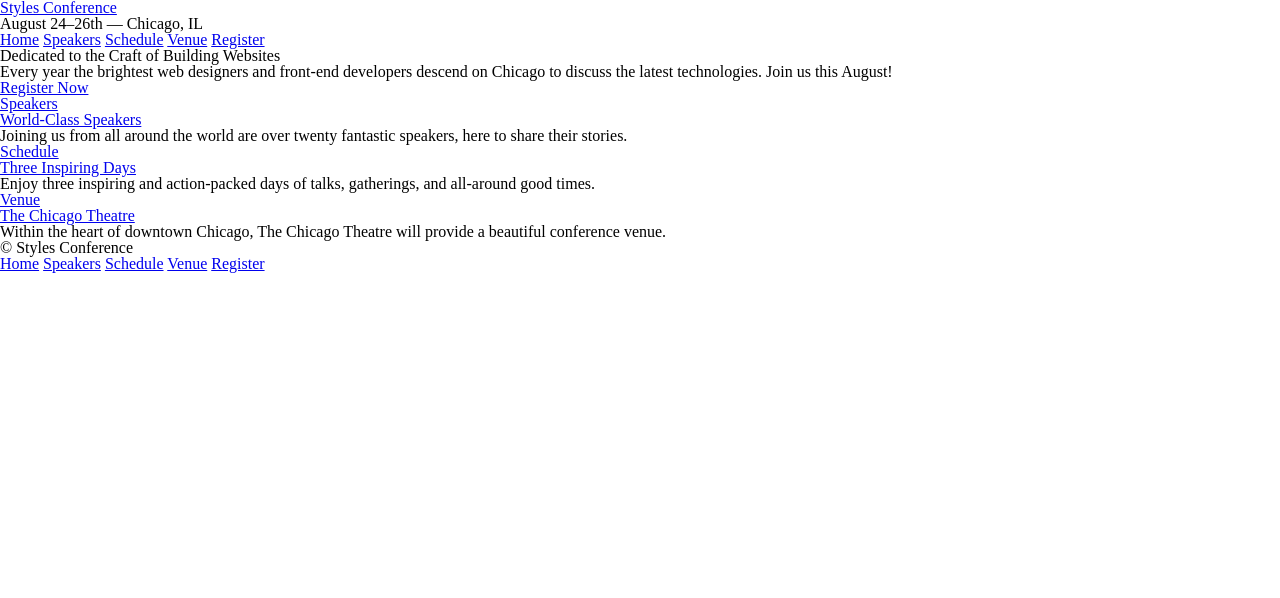
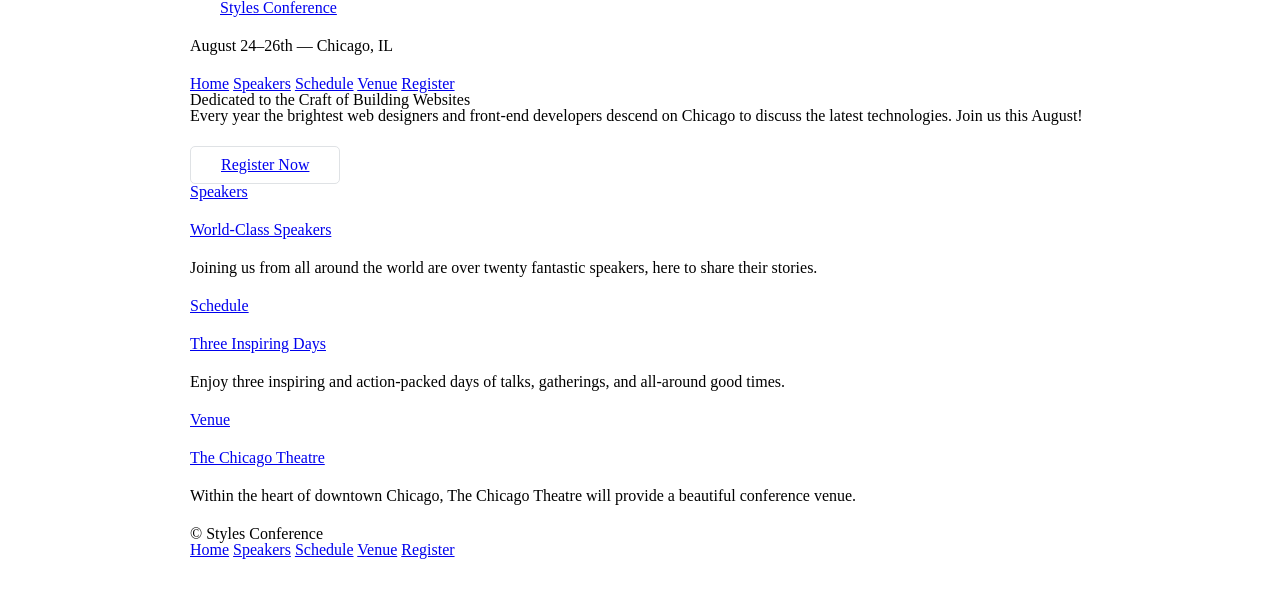
Before and after one commit to funnyr0b0t/shayhowe-css-tutorial, a plain HTML site: page index.html in a window 1280 px wide. Drawn offline with Linux system fonts and the light colour scheme.

Commit message:
Nearly complete the opening the box model part of the tutorial

```diff
--- a/assets/stylesheets/main.css
+++ b/assets/stylesheets/main.css
@@ -46,3 +46,53 @@ table {
   border-collapse: collapse;
   border-spacing: 0;
 }
+
+/* End of reset */
+
+/*
+==============================
+Grid
+==============================
+*/
+
+*,
+*:before,
+*:after {
+  -webkit-box-sizing: border-box;
+  -moz-box-sizing: border-box;
+  box-sizing: border-box;
+}
+
+.container {
+  width: 960px;
+  padding-left: 30px;
+  padding-right: 30px;
+  margin: 0 auto;
+}
+
+/*
+===============================
+Typography
+===============================
+*/
+
+h1, h3, h4, h5, p {
+  margin-bottom: 22px;
+}
+
+/*
+===============================
+Buttons
+===============================
+*/
+
+.btn {
+  border-radius: 5px;
+  display: inline-block;
+  margin: 0;
+}
+
+.btn-alt {
+  border: 1px solid #dfe2e5;
+  padding: 10px 30px;
+}
--- a/index.html
+++ b/index.html
@@ -11,11 +11,13 @@
 
     <!-- Header -->
 
-    <header>
+    <header class="container">
 
-      <h1>
-        <a href="index.html">Styles Conference</a>
-      </h1>
+      <section class="container">
+        <h1>
+          <a href="index.html">Styles Conference</a>
+        </h1>
+      </section>
 
       <h3>August 24&ndash;26th &mdash; Chicago, IL</h3>
 
@@ -31,19 +33,19 @@
 
     <!-- Hero -->
 
-    <section>
+    <section class="container">
 
       <h2>Dedicated to the Craft of Building Websites</h2>
 
       <p>Every year the brightest web designers and front-end developers descend on Chicago to discuss the latest technologies. Join us this August!</p>
 
-      <a href="register.html">Register Now</a>
+      <a class="btn btn-alt" href="register.html">Register Now</a>
 
     </section>
 
     <!-- Teasers -->
 
-    <section>
+    <section class="container">
 
       <section>
         <a href="speakers.html">
@@ -73,7 +75,7 @@
 
     <!-- Footer -->
 
-    <footer>
+    <footer class="container">
 
       <small>&copy; Styles Conference</small>
 
```
Also changed, not shown: register.html (+10 -9 lines), schedule.html (+10 -10 lines), speakers.html (+10 -10 lines), venue.html (+10 -10 lines).
